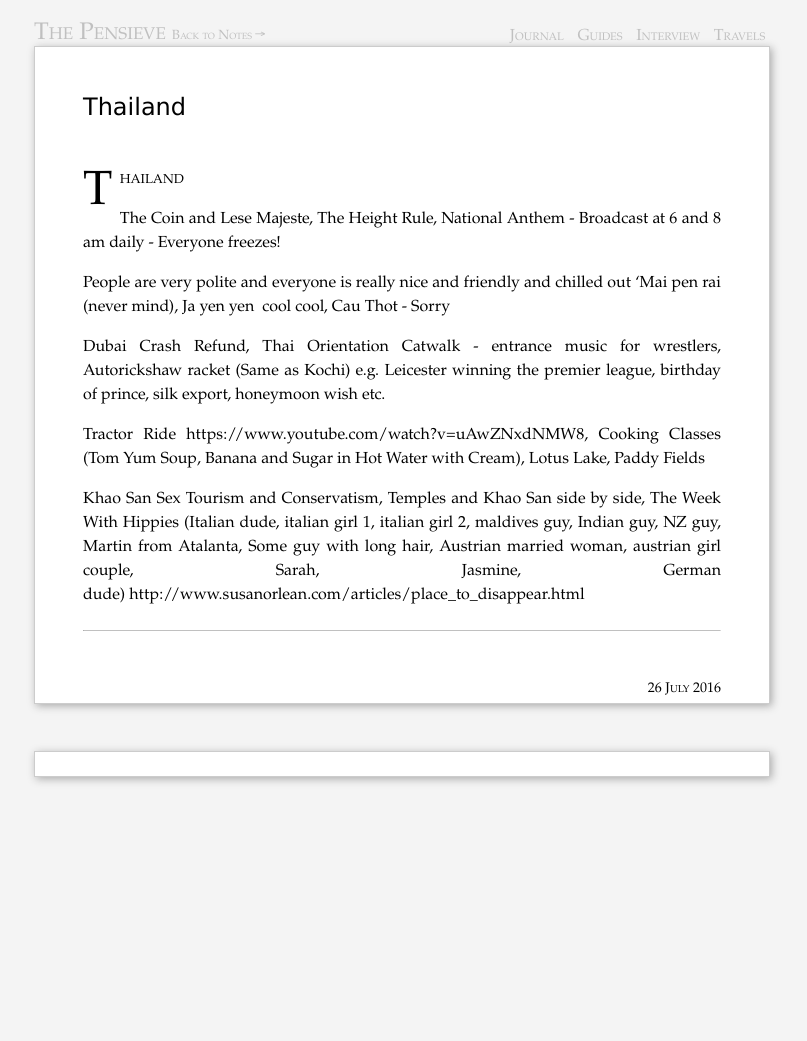
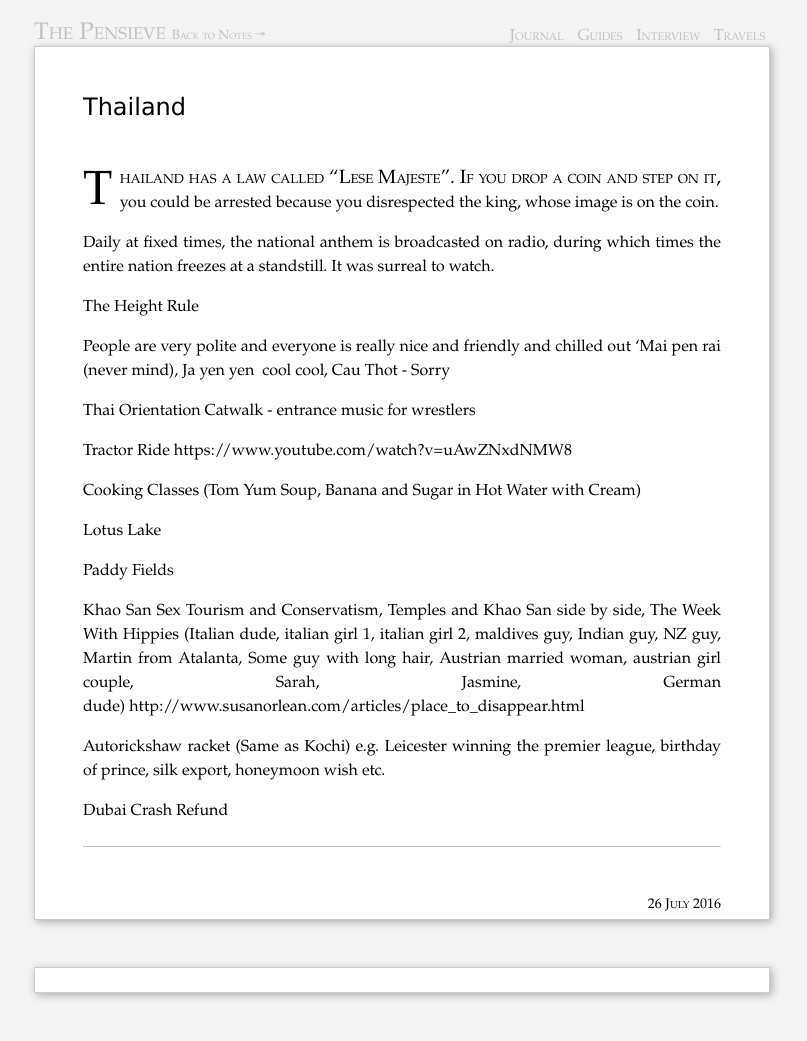
Before and after one commit to piyushahuja/piyushahuja.github.io, a Jekyll site: the page built from _posts/travel/2016-07-26-thailand.md, in a window 1280 px wide. Shown: the whole page, without its empty margins (238-1045 px from the left). Built offline with Jekyll 4.4.1, drawn with Linux system fonts in a browser that asks for light colours; comment, search, counter and statistics services are not loaded; before the commit the page ends 900 px from its top, so only the background shows below that.

```diff
--- a/_posts/travel/2016-07-26-thailand.md
+++ b/_posts/travel/2016-07-26-thailand.md
@@ -12,16 +12,36 @@ comments: true
 
 ---
 
-Thailand
+Thailand has a law called "Lese Majeste". If you drop a coin and step on it, you could be arrested because you disrespected the king, whose image is on the coin.
 
-The Coin and Lese Majeste, The Height Rule, National Anthem - Broadcast at 6 and 8 am daily - Everyone freezes!
+Daily at fixed times, the national anthem is broadcasted on radio, during which times the entire nation freezes at a standstill. It was surreal to watch.
+
+
+The Height Rule
+
+
+
 
 People are very polite and everyone is really nice and friendly and chilled out ‘Mai pen rai (never mind), Ja yen yen  cool cool, Cau Thot - Sorry
 
-Dubai Crash Refund, Thai Orientation Catwalk - entrance music for wrestlers, Autorickshaw racket (Same as Kochi) e.g. Leicester winning the premier league, birthday of prince, silk export, honeymoon wish etc.
 
-Tractor Ride https://www.youtube.com/watch?v=uAwZNxdNMW8,  Cooking Classes (Tom Yum Soup, Banana and Sugar in Hot Water with Cream), Lotus Lake, Paddy Fields
+Thai Orientation Catwalk - entrance music for wrestlers
+
+
+
+Tractor Ride https://www.youtube.com/watch?v=uAwZNxdNMW8
+
+Cooking Classes (Tom Yum Soup, Banana and Sugar in Hot Water with Cream)
+
+Lotus Lake
+
+Paddy Fields
 
 Khao San Sex Tourism and Conservatism, Temples and Khao San side by side, The Week With Hippies (Italian dude, italian girl 1, italian girl 2, maldives guy, Indian guy, NZ guy, Martin from Atalanta, Some guy with long hair, Austrian married woman, austrian girl couple, Sarah, Jasmine, German dude) http://www.susanorlean.com/articles/place_to_disappear.html
 
+Autorickshaw racket (Same as Kochi) e.g. Leicester winning the premier league, birthday of prince, silk export, honeymoon wish etc.
+
+Dubai Crash Refund
+
+
 ----
```
